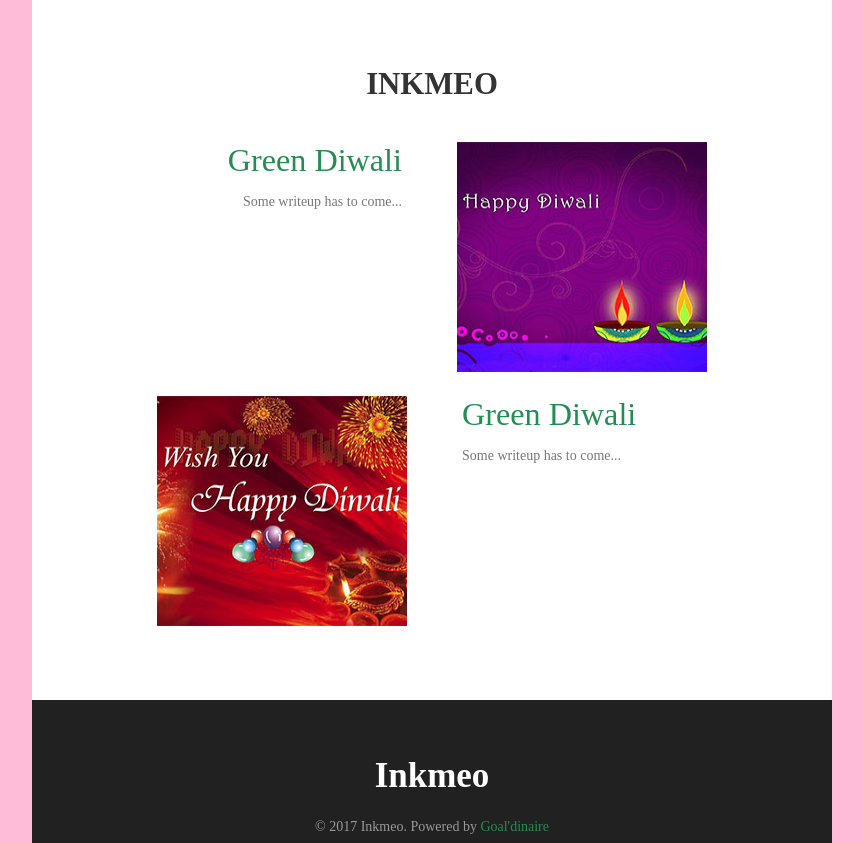
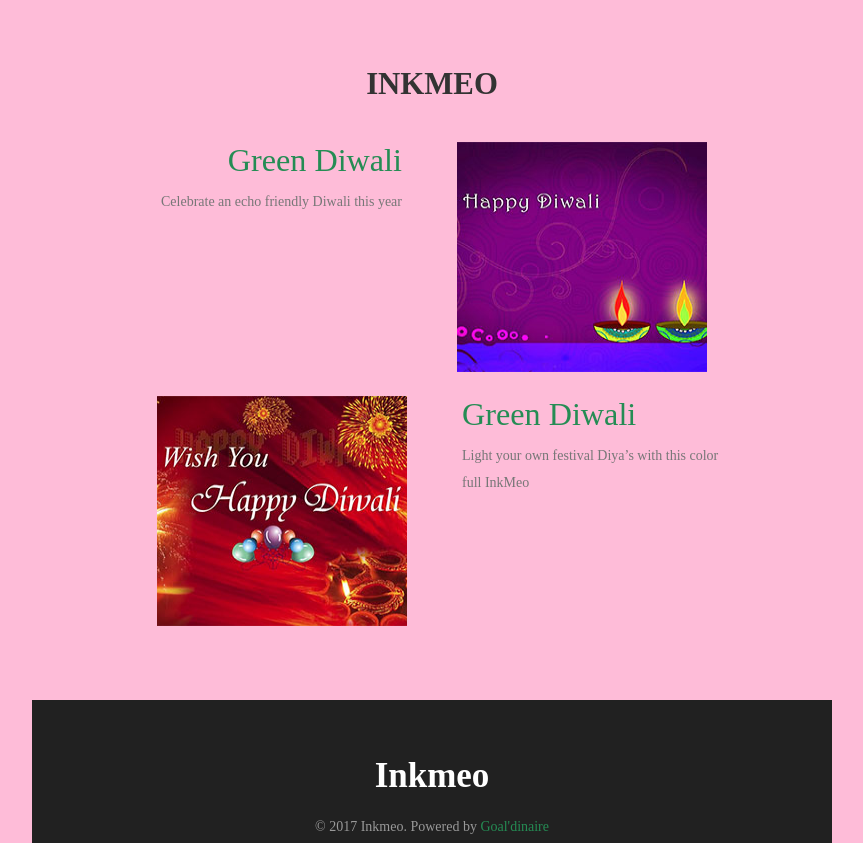
Before and after one commit to aluruakash/inkmeo-email, a plain HTML site: page index.html in a window 1280 px wide. Shown: the part 1278-2121 px from the top of the page, without its empty margins (208-1071 px from the left). Drawn offline with Linux system fonts and the light colour scheme.

Commit message:
Add exsisting file

```diff
--- a/index.html
+++ b/index.html
@@ -29,7 +29,7 @@
             border: 0;
         }
 		tr.first {
-    background: #fff!important;
+    background: #febcd8 !important;
 }
 		 /* ----------- responsivity ----------- */
 		 @media only screen and (max-width: 768px){
@@ -674,7 +674,7 @@
 																							<td class="sub-t" align="left" height="20" style="font-family:Myriad Pro;font-size:1em;">
 
 																								<!-- Change to your custom URL -->
-																								<a class="learn" href="#" style="text-align:center;display:inline-block;border:2px solid #258c54;color: #258c54;padding:8px 10px;width:80px!important;text-decoration: none; background:none;">
+																								<a class="learn" href="https://inkmeo.com/" target="blank" style="text-align:center;display:inline-block;border:2px solid #258c54;color: #258c54;padding:8px 10px;width:80px!important;text-decoration: none; background:none;">
 																									<!-- Edit Button Text -->
 																									READ MORE
 
@@ -740,7 +740,7 @@
 								<tr><td height="10" class="high-4"></td></tr>
 								<tr>
 									<td class="sub-t" style="padding:0em;text-align:left;font-size:1em;color:#777;font-family: Myriad Pro;line-height:1.9em;text-align:right;">
-															   Some writeup has to come...
+															   Celebrate an echo friendly Diwali this year
 														</td>
 								</tr>
 								<tr><td height="20" class="high-4"></td></tr>
@@ -766,7 +766,7 @@ Green Diwali
 								<tr><td height="10" class="high-4"></td></tr>
 								<tr>
 									<td class="sub-t" style="padding:0em;text-align:left;font-size:1em;color:#777;font-family: Myriad Pro;line-height:1.9em;">
-															  Some writeup has to come...
+															  Light your own festival Diya’s with this color full InkMeo
 														</td>
 								</tr>
 								<tr><td height="20" class="high-4"></td></tr>
```
